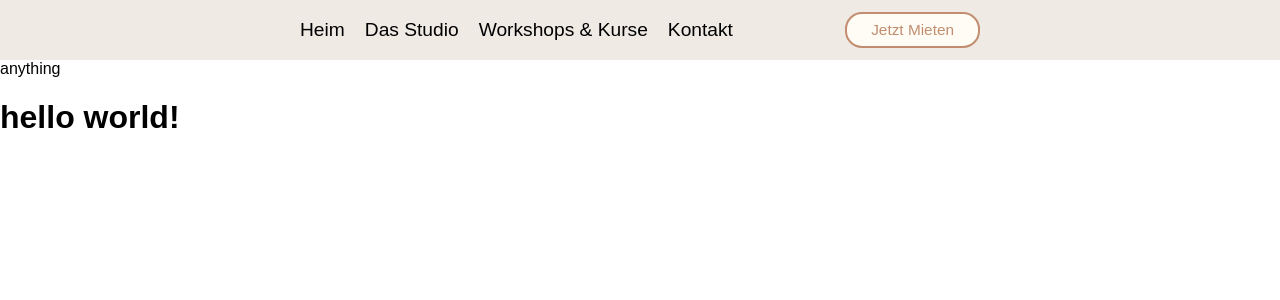
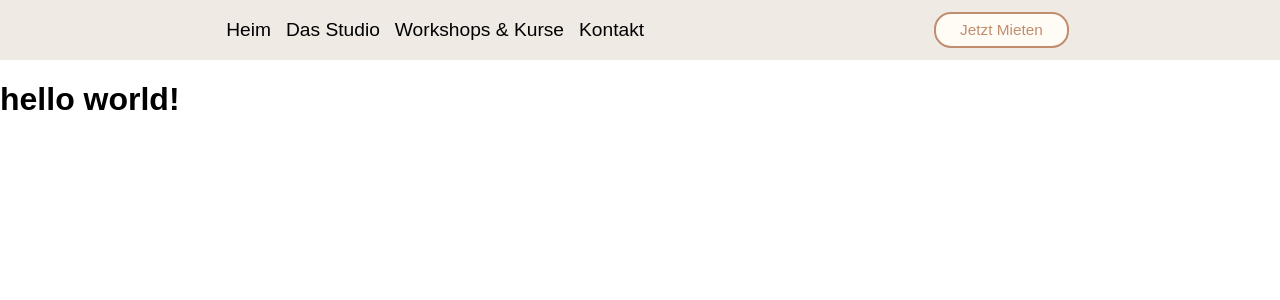
Before and after one commit to sonjafeitsch/meine-nische-website, a Jekyll site: the page built from index.html, in a window 1280 px wide. Shown: the top 300 px of the page. Built offline with Jekyll 4.4.1, drawn with Linux system fonts in a browser that asks for light colours.

Commit message:
style: responsive nav-bar implemented

```diff
--- a/_layouts/default.html
+++ b/_layouts/default.html
@@ -7,16 +7,17 @@
   <link href="styles/navbar.css" rel="stylesheet"/>
 </head>
 <body class="d-flex flex-column h-100 w-100 m-0">
-<div class="navbar d-flex justify-content-between align-items-center">
-  <div class="d-flex flex-gap-4">
+<div class="navbar">
+  <input class="side-menu" type="checkbox" id="side-menu"/>
+  <div class="navbar-links">
     <span>Heim</span>
     <span>Das Studio</span>
     <span>Workshops & Kurse</span>
     <span>Kontakt</span>
   </div>
-  <span class="button">Jetzt Mieten</span>
+  <span class="button call-to-action">Jetzt Mieten</span>
+  <label class="menu-opener" for="side-menu"><span class="menu-opener-label">Menü</span></label>
 </div>
-{{ page.text }}
 {{ content }}
 </body>
 </html>
--- a/_sass/_navbar.scss
+++ b/_sass/_navbar.scss
@@ -1,11 +1,67 @@
 .navbar {
-  height: 60px;
-  background-color: $color-navbar;
-  padding-left: 300px;
-  padding-right: 300px;
-  font-size: 1.2em;
-
+  font-size: 2.5em;
+  background-color: white;
+  height: auto;
   span {
     cursor: pointer;
   }
+
+  input {
+    display: none;
+  }
 }
+
+.menu-opener {
+  cursor: pointer;
+  display: block;
+  top: 10px;
+  right: 10px;
+  position: absolute;
+}
+
+.navbar-links {
+  opacity: 0;
+  max-height: 0;
+  overflow: hidden;
+  display: flex;
+  flex-direction: column;
+  gap: 15px;
+  padding: 15px;
+}
+
+.call-to-action {
+  display: none !important;
+}
+
+#side-menu:checked ~ .navbar-links {
+  background-color: $color-navbar !important;
+  opacity: 1 !important;
+  max-height: 300px;
+}
+
+@media screen and (min-width: 835px) and (max-resolution: 120dpi) {
+  .navbar {
+    font-size: 1.2em;
+    background-color: $color-navbar;
+    padding-left: 16.5%;
+    padding-right: 16.5%;
+    height: 60px;
+    display: flex;
+    justify-content: space-between;
+    align-items: center;
+  }
+
+  .navbar-links {
+    flex-direction: row;
+    max-height: 300px;
+    opacity: 1;
+  }
+
+  .call-to-action {
+    display: flex !important;
+  }
+
+  .menu-opener {
+    display: none;
+  }
+}
--- a/index.html
+++ b/index.html
@@ -1,7 +1,6 @@
 ---
 layout: default
 title: Home
-text: anything
 ---
 
 <h1>{{ "Hello World!" | downcase }}</h1>
```
